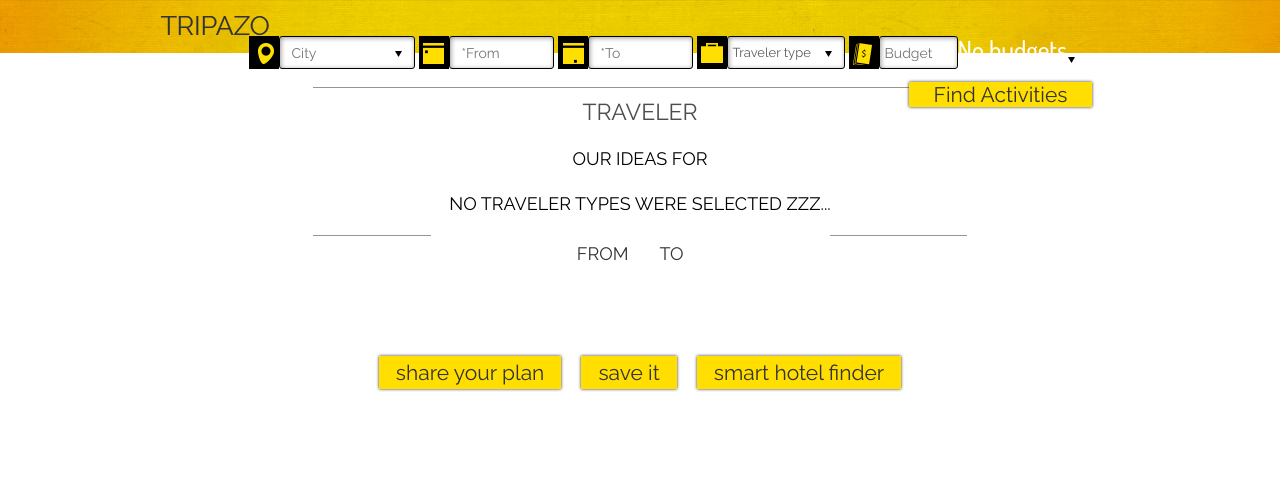
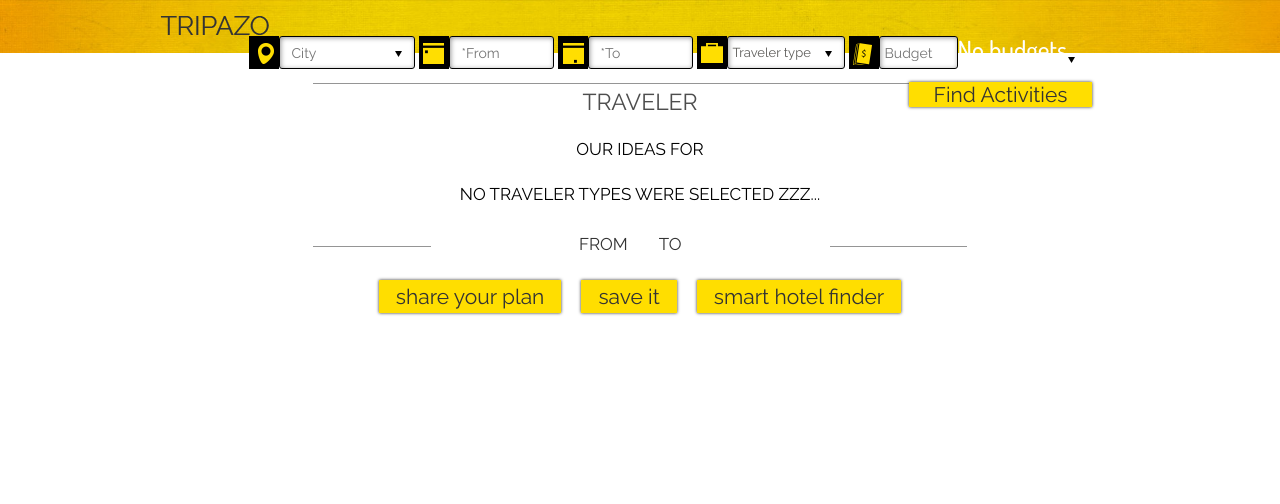
Before and after one commit to eforerog/tripazo, a Django app: template web/templates/web/itinerary.html in a window 1280 px wide. Shown: the top 504 px of the page. Run offline with Django 3.2, Linux system fonts and the light colour scheme; the template is opened without the code that fills it, so the values that code supplies are empty; parts of the project's set-up code (start-up, migrations or seed data) failed here and were passed over; some libraries are stand-ins or nearby versions.

Commit message:
minor style changes

```diff
--- a/static/css/trip_style.css
+++ b/static/css/trip_style.css
@@ -617,12 +617,13 @@ background: none repeat scroll 0 0 #000000;
 .itinerary_title {  border-bottom: 1px solid #959595;
     border-top: 1px solid #959595;
     color: #4D4D4D;
-    height: 137px;
-    margin: 87px auto;
-    padding: 10px 0 0;
+    height: 158px;
+    margin: 83px auto;
+    margin-bottom:0;
+    padding: 4px 0 0;
     position: relative;
     width: 654px;}
-.itinerary_title  span { color:#000; font-size:18px}
+.itinerary_title  span { color:#000; font-size:17px}
 .itinerary_title h1 {font-family: 'Raleway',sans-serif; font-size:23px; text-transform:uppercase; text-align:center;}
 .itinerary_title .fromTo {    background: none repeat scroll 0 0 #FFFFFF;
     bottom: -3px;
```
Also changed, not shown: tripazo/settings.py (+4 -4 lines), static/images/transition_image.jpg.
